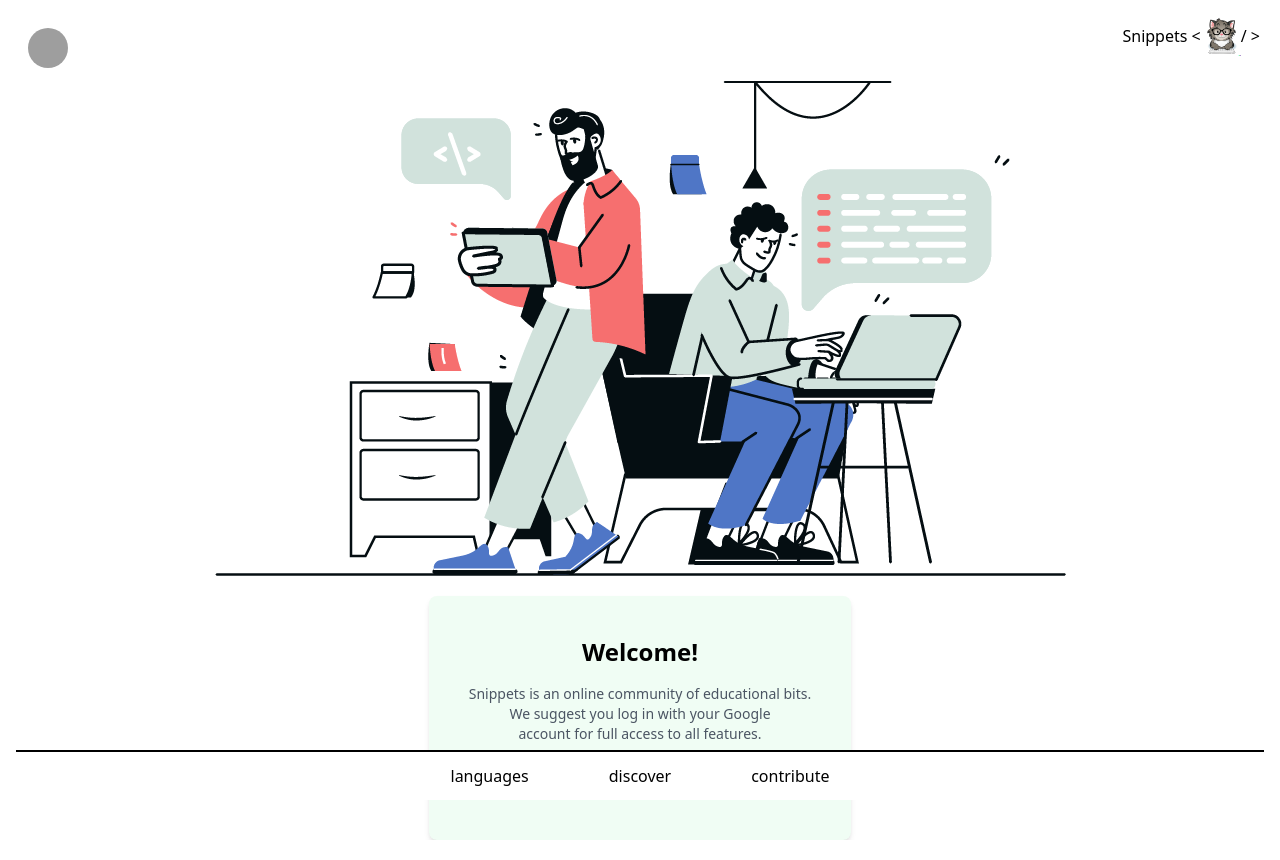
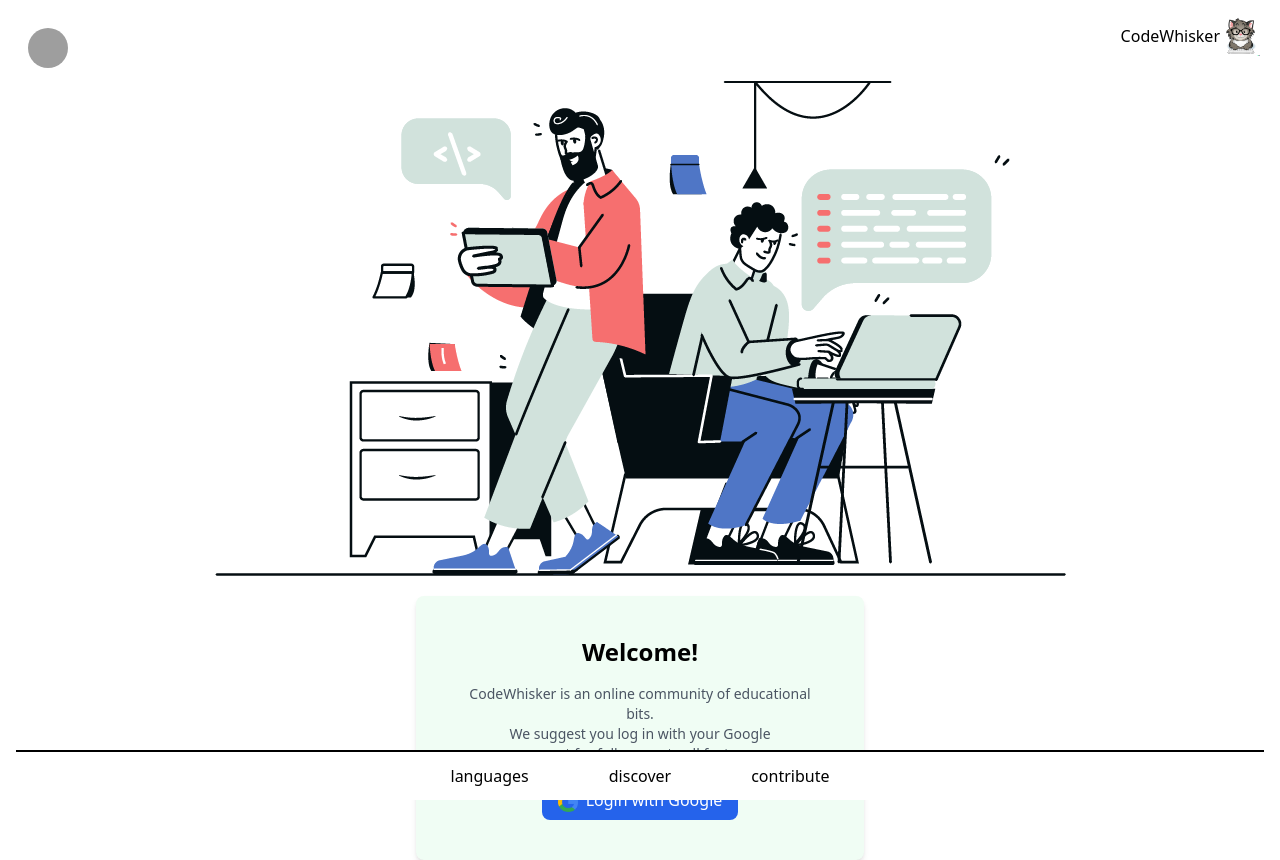
Before and after one commit to JosephDSmith/FFGP, a React (Create React App) app in the folder client/: page / in a window 1280 px wide. Built offline with nearby package versions, Linux system fonts and the light colour scheme; grey boxes are pictures that could not be loaded; the HTML template or start-up script is replaced by a standard one.

Commit message:
update to new app name

```diff
--- a/client/src/components/Authorization/WelcomeMessage.tsx
+++ b/client/src/components/Authorization/WelcomeMessage.tsx
@@ -5,7 +5,7 @@ const WelcomeMessage: FC = () => {
     <div>
       <h2 className="text-2xl font-semibold mb-4">Welcome!</h2>
       <p className="text-gray-600 text-sm mb-4">
-        Snippets is an online community of educational bits. <br/>
+      CodeWhisker is an online community of educational bits. <br/>
         We suggest you log in with your Google <br />account for full access to all features.
       </p>
     </div>
--- a/client/src/components/Home/CounterHeader.tsx
+++ b/client/src/components/Home/CounterHeader.tsx
@@ -9,7 +9,7 @@ const CounterHeader: React.FC<CounterHeaderProps> = ({ count }) => {
   return (
     <div className="p-24 w-100% text-center text-sw text-slate-500 bg-green-50">
       <p className="text-base">
-        At [snippets], it's our amazing community of users that makes us stand out! <br />
+        At CodeWhisker, it's our amazing community of users that makes us stand out! <br />
         Just like you, passionate individuals from all around the world have contributed to our growing library of code snippets. <br />
         Thanks to your dedication, we've amassed a collection of
       </p>
--- a/client/src/components/Layout/Header.tsx
+++ b/client/src/components/Layout/Header.tsx
@@ -15,9 +15,8 @@ const Header: React.FC = () => {
       <div className="text-black flex justify-end">
         <Link to={user ? '/home' : '/'} className="hover:text-blue-500">
           <div className='flex items-center text-black mr-5'>
-            Snippets 	&lt;
+          CodeWhisker
             <img alt='logo' className='w-10' src='/assets/logo/snippets_logo_small.png' />
-            /	&gt;
             </div>
         </Link>
     </div>
```
